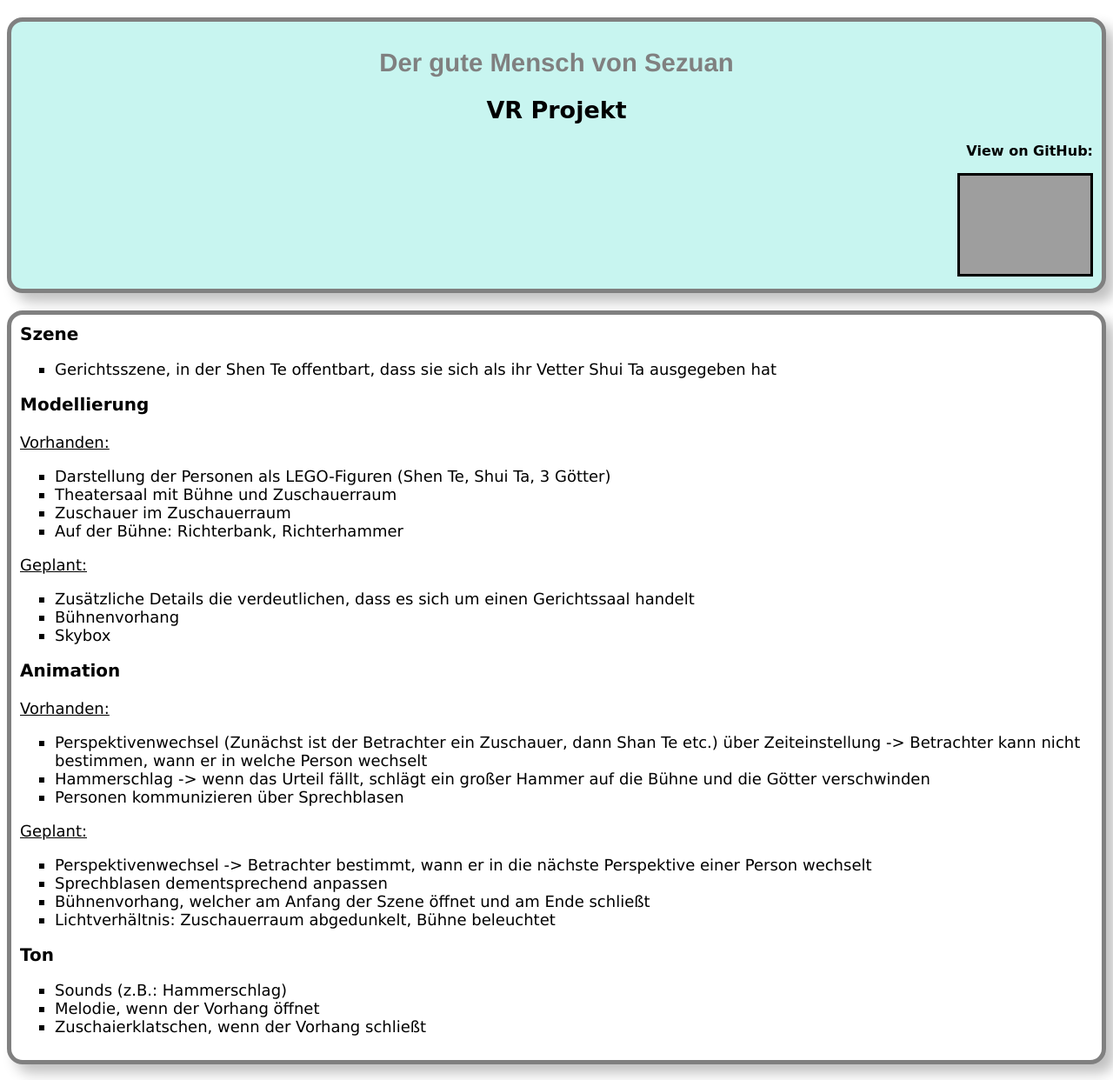
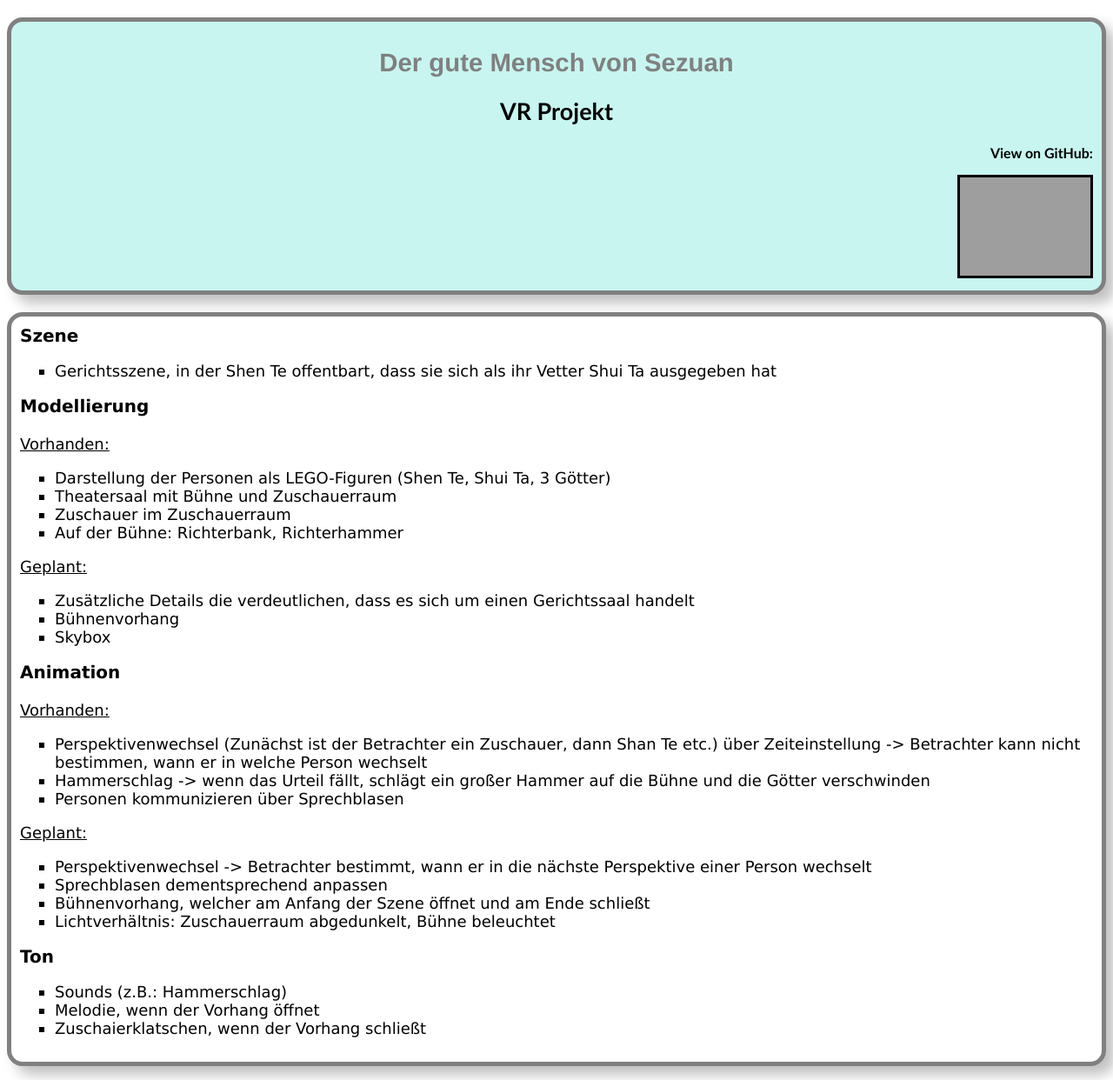
Before and after one commit to NinaGo97/ninago97.github.io, a plain HTML site: page index.html in a window 1280 px wide. Shown: the top 1242 px of the page at 87% size. Drawn offline with Linux system fonts and the light colour scheme; grey boxes are pictures that could not be loaded.

Commit message:
Update css.css

```diff
--- a/css.css
+++ b/css.css
@@ -17,18 +17,18 @@ h1{
 
 h2{
 	text-align:center;
-	font-family:cursive;
+	font-family:calibri;
 	text-align:center;
 }
 
 h3{
-	font-family:cursive;
+	font-family:calibri;
 	font-size: 12pt;
 }
 
 h4,h5{
 	font-size: 12pt;
-	font-family:cursive;
+	font-family:calibri;
 }
 
 div.github{
@@ -78,169 +78,3 @@ body{
 	font-family: Lucida Grande;
 	font-size: 18px;
 }
-/*
-nav#navHome{
-	float:left;
-	text-align:left;
-	border: 5px solid;
-	border-color:grey;
-	margin:20px;
-	padding:10px;
-	height:675px;
-	box-shadow: 10px 10px 15px silver;
-	background:linear-gradient( white, black);
-    border-radius:18px;
-}
-
-nav#navCollection{
-	float:left;
-	text-align:left;
-	border: 5px solid;
-	border-color:grey;
-	margin:20px;
-	padding:10px;
-	height:1125px;
-	box-shadow: 10px 10px 15px silver;
-	background:linear-gradient( white, black);
-	border-radius:18px;
-}
-
-nav#navImpressum{
-	float:left;
-	text-align:left;
-	border: 5px solid;
-	border-color:grey;
-	margin:20px;
-	padding:10px;
-	height:225px;
-	box-shadow: 10px 10px 15px silver;
-	background:linear-gradient( white, black);
-	border-radius:18px;
-}
-
-nav#schloss{
-    width:5px;
-}
-
-section#content{
-    float:left;
-	text-align:center;
-	border: 5px solid;
-	border-color:grey;
-	margin:20px 0 0 0;
-	padding:10px;
-	box-shadow: 10px 10px 15px silver;
-	background-color:white;
-	border-radius:18px;
-}
-
-aside#asideHome{
-	margin:20px;
-	border: 5px solid;
-	border-color:grey;
-	box-shadow: 10px 10px 15px silver;
-	width:875px;
-	height:1430px;
-	background-color:white;
-	border-radius:18px;
-}
-
-aside#asideCollection{
-	margin:20px;
-	border: 5px solid;
-	border-color:grey;
-	box-shadow: 10px 10px 15px silver;
-	width:875px;
-	height:1750px;
-	background-color:white;
-	border-radius:18px;
-}
-
-aside#asideKontakt{
-	margin:20px;
-	border: 5px solid;
-	border-color:grey;
-	box-shadow: 10px 10px 15px silver;
-	width:875px;
-	height:1250px;
-	background-color:white;
-	border-radius:18px;
-}
-
-aside#asideImpressum{
-	margin:20px;
-	border: 5px solid;
-	border-color:grey;
-	box-shadow: 10px 10px 15px silver;
-	width:875px;
-	height:850px;
-	background-color:white;
-	border-radius:18px;
-}
-
-footer#footer{
-	clear:both;
-	border: 5px solid;
-	border-color:grey;
-	margin:20px;
-	padding:10px;
-	width:850px;
-	height:200px;
-	box-shadow: 10px 10px 15px silver;
-	background-color:white;
-	border-radius:18px;
-}
-
-#table{
-    border: 3px solid;
-	border-color:grey;
-	width: 350px;
-	height: 80px;
-	float:right;
-}
-
-article.textrahmen{
-	text-align:left;
-	border: 2px solid;
-	border-color:grey;
-	border-radius:18px;
-	padding:10px;
-	font-family: helvetica;
-}
-
-td{
-	border:3px solid;
-	border-color:grey;
-}
-
-td.TableRed{
-     background-color: red;
-}
-
-td.TableBlue{
-     background-color: blue;
-}
-
-td.TableYellow{
-     background-color: yellow;
-}
-
-
-img.Titelbild{
-	border-radius:18px;
-}
-
-img.WordCloud{
-    transform:scale(0.5,0.5)translateY(-300px)translateX(-400px)rotate(15deg);
-}
-
-div:hover img[src="http://www.hki.uni-koeln.de/sites/all/files/courses/12671/cheops_pyramide.jpg"]{
-    transform: rotate(780deg)scale(0.5,0.5);
-    transition: 5s;
-}
-
-p{
-	text-align:left;
-	text-indent: 20px;
-}
-*/
```
